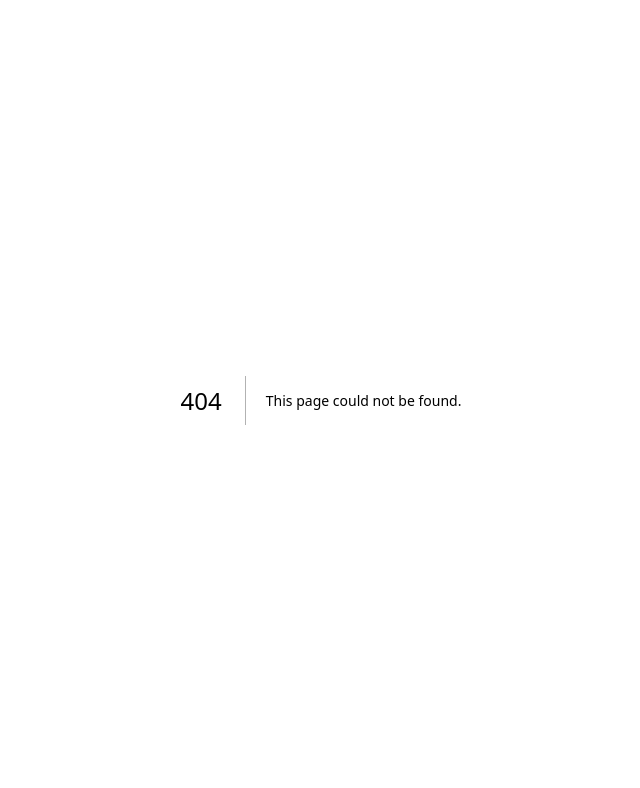
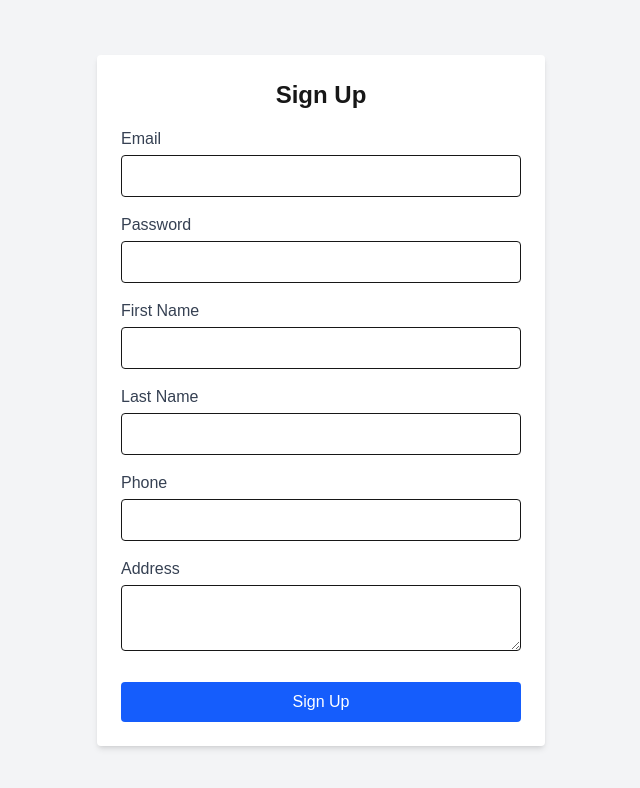
Before and after one commit to kchild89/Capstone, a Next.js app in the folder client/: page /signup in a window 1280 px wide. Before the commit this address had no page. Shown: the top 788 px of the page, without its empty margins (319-959 px from the left). Built offline with nearby package versions, Linux system fonts and the light colour scheme.

Commit message:
add signup page

```diff
--- /dev/null
+++ b/client/src/app/signup/page.js
@@ -0,0 +1,141 @@
+"use client";
+
+import { useState } from "react";
+import { useRouter } from "next/navigation";
+
+export default function SignUpPage() {
+  const router = useRouter();
+
+  const [email, setEmail] = useState("");
+  const [password, setPassword] = useState("");
+  const [firstName, setFirstName] = useState("");
+  const [lastName, setLastName] = useState("");
+  const [phone, setPhone] = useState("");
+  const [address, setAddress] = useState("");
+  const [error, setError] = useState("");
+
+  const handleSubmit = async (e) => {
+    e.preventDefault();
+
+    // Extract username from the first part of the email
+    const username = email.split("@")[0];
+
+    try {
+      const res = await fetch("/api/signup", {
+        method: "POST",
+        headers: { "Content-Type": "application/json" },
+        body: JSON.stringify({
+          username,
+          email,
+          password,
+          firstName,
+          lastName,
+          phone,
+          address,
+        }),
+      });
+
+      if (!res.ok) {
+        const data = await res.json();
+        setError(data.message || "Sign Up Failed");
+      } else {
+        router.push("/login");
+      }
+    } catch (err) {
+      console.error(err);
+      setError("Something went wrong. Try again.");
+    }
+  };
+
+  return (
+    <div className="min-h-screen flex items-center justify-center bg-gray-100 p-4">
+      <div className="bg-white shadow-md rounded p-6 max-w-md w-full">
+        <h1 className="text-2xl font-bold mb-4 text-center">Sign Up</h1>
+        {error && <p className="text-red-500 mb-4 text-center">{error}</p>}
+        <form onSubmit={handleSubmit}>
+          <div className="mb-4">
+            <label className="block mb-1 font-medium text-gray-700">
+              Email
+            </label>
+            <input
+              type="email"
+              className="w-full border rounded px-3 py-2"
+              value={email}
+              onChange={(e) => setEmail(e.target.value)}
+              required
+            />
+          </div>
+
+          <div className="mb-4">
+            <label className="block mb-1 font-medium text-gray-700">
+              Password
+            </label>
+            <input
+              type="password"
+              className="w-full border rounded px-3 py-2"
+              value={password}
+              onChange={(e) => setPassword(e.target.value)}
+              required
+            />
+          </div>
+
+          <div className="mb-4">
+            <label className="block mb-1 font-medium text-gray-700">
+              First Name
+            </label>
+            <input
+              type="text"
+              className="w-full border rounded px-3 py-2"
+              value={firstName}
+              onChange={(e) => setFirstName(e.target.value)}
+              required
+            />
+          </div>
+
+          <div className="mb-4">
+            <label className="block mb-1 font-medium text-gray-700">
+              Last Name
+            </label>
+            <input
+              type="text"
+              className="w-full border rounded px-3 py-2"
+              value={lastName}
+              onChange={(e) => setLastName(e.target.value)}
+              required
+            />
+          </div>
+
+          <div className="mb-4">
+            <label className="block mb-1 font-medium text-gray-700">
+              Phone
+            </label>
+            <input
+              type="tel"
+              className="w-full border rounded px-3 py-2"
+              value={phone}
+              onChange={(e) => setPhone(e.target.value)}
+            />
+          </div>
+
+          <div className="mb-6">
+            <label className="block mb-1 font-medium text-gray-700">
+              Address
+            </label>
+            <textarea
+              className="w-full border rounded px-3 py-2"
+              value={address}
+              onChange={(e) => setAddress(e.target.value)}
+            />
+          </div>
+
+          <button
+            type="submit"
+            className="w-full bg-blue-600 text-white py-2 rounded hover:bg-blue-700 transition-colors"
+          >
+            Sign Up
+          </button>
+        </form>
+      </div>
+    </div>
+  );
+}
```
